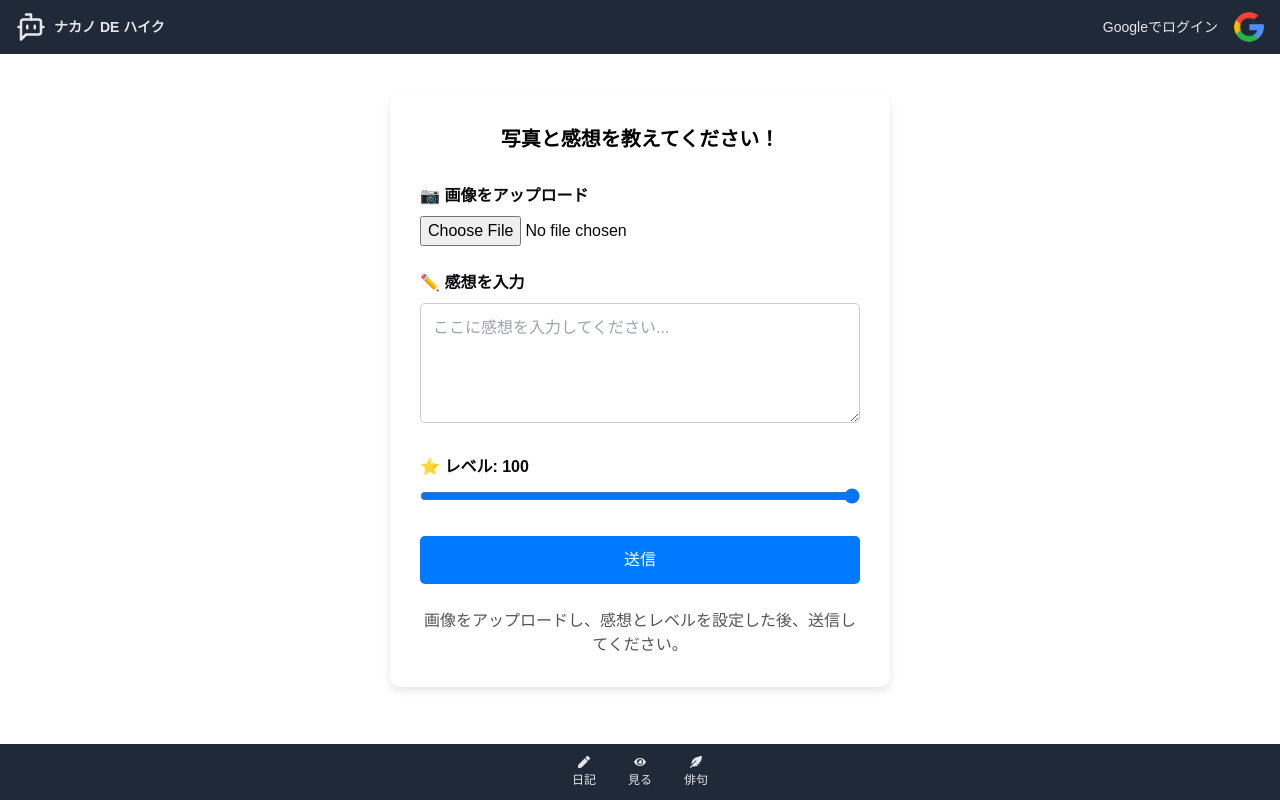
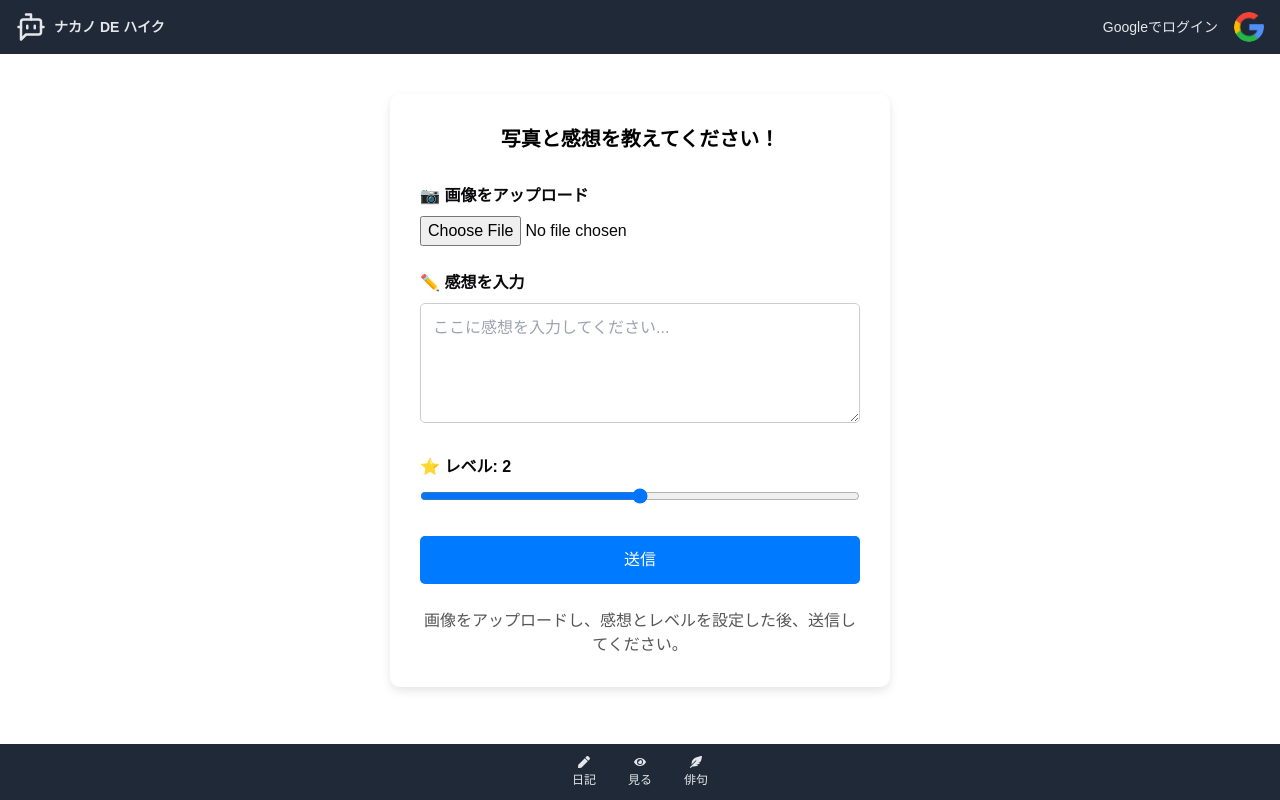
Before and after one commit to nkmr-lab/b3-m1-hackathon_MMM, a Next.js app in the folder next/: page /events in a window 1280 px wide. Built offline with nearby package versions, Linux system fonts and the light colour scheme; no server answers.

Commit message:
俳句のレベルを3段階に変更

```diff
--- a/next/src/app/events/page.tsx
+++ b/next/src/app/events/page.tsx
@@ -12,7 +12,7 @@ export default function Event() {
     const [data, setData] = useState(null);
     const [base64Image, setBase64Image] = useState<string | null>(null);
     const [text, setText] = useState(""); // ユーザー入力用のテキスト
-    const [quality, setQuality] = useState(100); // ユーザー入力用のクオリティ
+    const [quality, setQuality] = useState(2); // ユーザー入力用のクオリティ
     const [isLoading, setIsLoading] = useState(false);
     const [error, setError] = useState<string | null>(null);
 
@@ -130,7 +130,7 @@ export default function Event() {
                 <input
                     type="range"
                     min="1"
-                    max="100"
+                    max="3"
                     value={quality}
                     onChange={(e) => setQuality(Number(e.target.value))}
                     className="slider"
```
Also changed, not shown: 1 other file (tests, documents, lock files or other folders).
